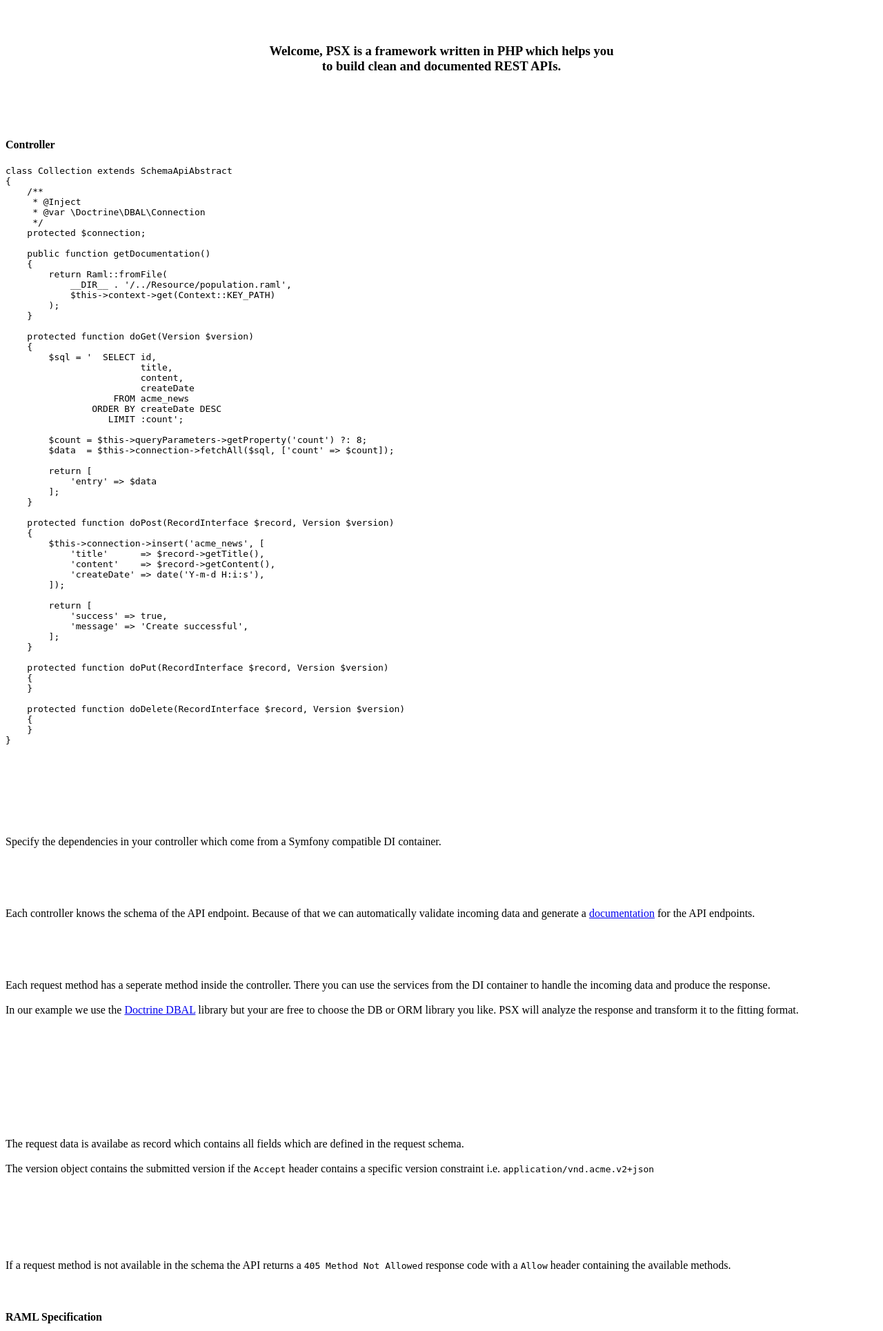
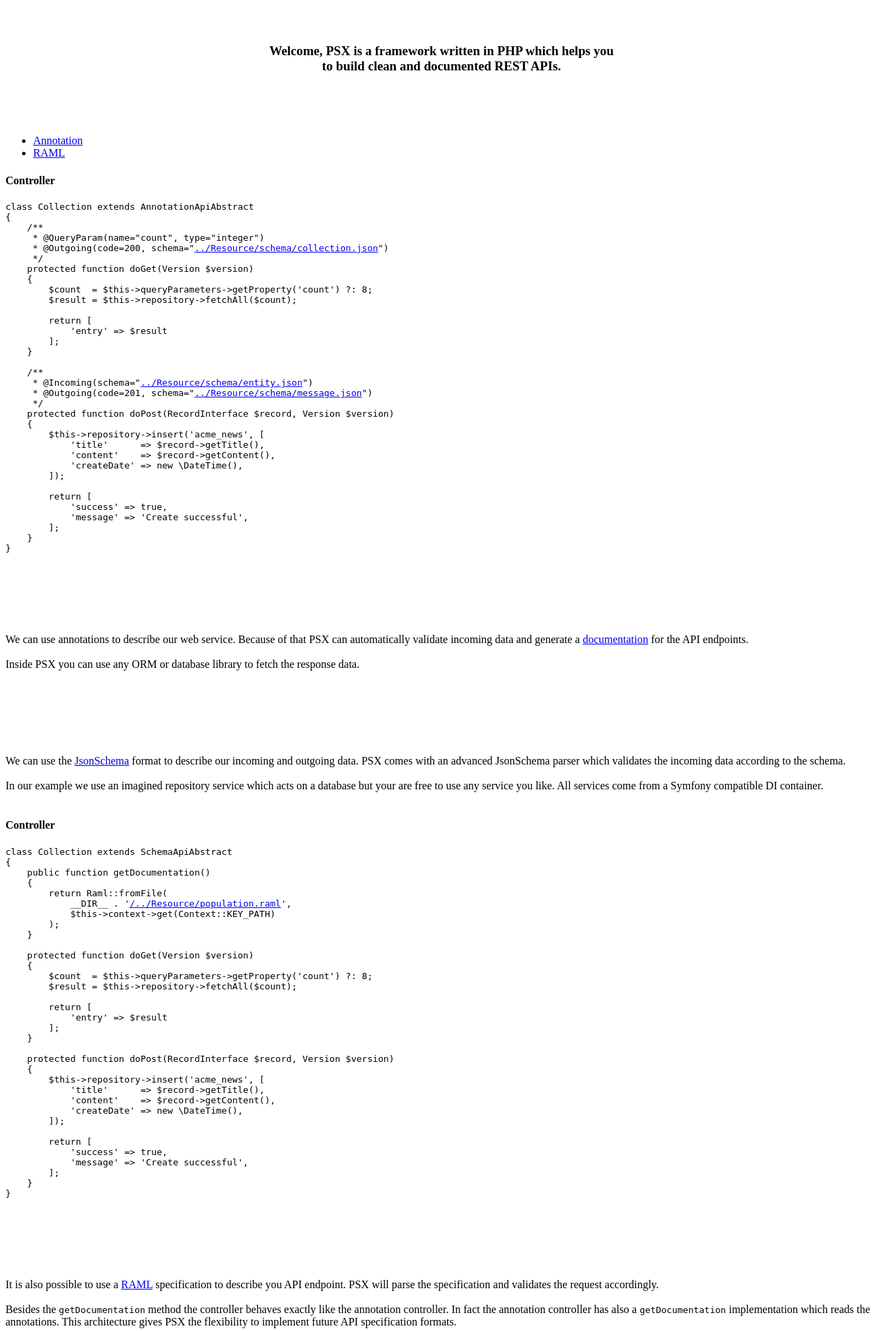
Before and after one commit to chriskapp/psx-website, a PHP site: page /psx/src/Phpsx/Website/Resource/index.html in a window 1280 px wide. Shown: the top 1929 px of the page at 69% size. Run offline with PHP 8.4, Linux system fonts and the light colour scheme.

Commit message:
add annotation api controller and update landing page

```diff
--- a/src/Phpsx/Website/Resource/index.html
+++ b/src/Phpsx/Website/Resource/index.html
@@ -6,6 +6,8 @@
 <body>
 
 <?php include($location . '/inc/header.html'); ?>
+
+
 
 <div class="row">
     <div class="col-md-12">
@@ -19,50 +21,46 @@
     </div>
 </div>
 
+
+<ul class="nav nav-tabs" role="tablist">
+    <li role="presentation" class="active"><a href="#annotation" aria-controls="annotation" role="tab" data-toggle="tab">Annotation</a></li>
+    <li role="presentation"><a href="#raml" aria-controls="profile" role="tab" data-toggle="tab">RAML</a></li>
+</ul>
+
+<div class="tab-content">
+    <!-- ANNOTATION ======================================================== -->
+    <div role="tabpanel" class="tab-pane active" id="annotation">
+
 <div class="row">
     <div class="col-md-6">
         <div class="psx-code-box">
             <h4>Controller</h4>
-            <pre><code class="php">class Collection extends SchemaApiAbstract
+            <pre><code class="php">class Collection extends AnnotationApiAbstract
 {
     /**
-     * @Inject
-     * @var \Doctrine\DBAL\Connection
+     * @QueryParam(name="count", type="integer")
+     * @Outgoing(code=200, schema="<a href="#" onclick="loadSpec('jsonschema-collection', 'json');return false;">../Resource/schema/collection.json</a>")
      */
-    protected $connection;
-
-    public function getDocumentation()
-    {
-        return Raml::fromFile(
-            __DIR__ . '/../Resource/population.raml',
-            $this-&gt;context-&gt;get(Context::KEY_PATH)
-        );
-    }
-
     protected function doGet(Version $version)
     {
-        $sql = '  SELECT id,
-                         title,
-                         content,
-                         createDate
-                    FROM acme_news
-                ORDER BY createDate DESC
-                   LIMIT :count';
-
-        $count = $this-&gt;queryParameters-&gt;getProperty('count') ?: 8;
-        $data  = $this-&gt;connection-&gt;fetchAll($sql, ['count' => $count]);
+        $count  = $this-&gt;queryParameters-&gt;getProperty('count') ?: 8;
+        $result = $this-&gt;repository-&gt;fetchAll($count);
 
         return [
-            'entry' =&gt; $data
+            'entry' =&gt; $result
         ];
     }
 
+    /**
+     * @Incoming(schema="<a href="#" onclick="loadSpec('jsonschema-entity', 'json');return false;">../Resource/schema/entity.json</a>")
+     * @Outgoing(code=201, schema="<a href="#" onclick="loadSpec('jsonschema-message', 'json');return false;">../Resource/schema/message.json</a>")
+     */
     protected function doPost(RecordInterface $record, Version $version)
     {
-        $this-&gt;connection-&gt;insert('acme_news', [
-            'title'      => $record->getTitle(),
-            'content'    => $record->getContent(),
-            'createDate' => date('Y-m-d H:i:s'),
+        $this-&gt;repository-&gt;insert('acme_news', [
+            'title'      => $record-&gt;getTitle(),
+            'content'    => $record-&gt;getContent(),
+            'createDate' => new \DateTime(),
         ]);
 
         return [
@@ -70,16 +68,7 @@
             'message' =&gt; 'Create successful',
         ];
     }
-
-    protected function doPut(RecordInterface $record, Version $version)
-    {
-    }
-
-    protected function doDelete(RecordInterface $record, Version $version)
-    {
-    }
 }
-
 
 </code></pre>
         </div>
@@ -91,70 +80,33 @@
         <div class="psx-annotation">
             <p>
             <br>
-            Specify the dependencies in your controller which come from a
-            Symfony compatible DI container.
+            We can use annotations to describe our web service. Because of
+            that PSX can automatically validate incoming data and generate a
+            <a href="http://example.phpsx.org/documentation/#/api/">documentation</a>
+            for the API endpoints.
+            <br>
+            <br>
+            Inside PSX you can use any ORM or database library to fetch the
+            response data.
             <br>
             <br>
             </p>
         </div>
         <br>
-        <div class="psx-annotation">
-            <p>
-            <br>
-            Each controller knows the schema of the API endpoint. Because of
-            that we can automatically validate incoming data and generate a
-            <a href="http://example.phpsx.org/documentation/#/api/">documentation</a>
-            for the API endpoints.
-            <br>
-            <br>
-            </p>
-        </div>
+        <br>
         <br>
         <div class="psx-annotation">
             <p>
             <br>
-            Each request method has a seperate method inside the controller.
-            There you can use the services from the DI container to handle the
-            incoming data and produce the response.
+            We can use the <a href="http://json-schema.org/">JsonSchema</a> format
+            to describe our incoming and outgoing data. PSX comes with an
+            advanced JsonSchema parser which validates the
+            incoming data according to the schema.
             <br>
             <br>
-            In our example we use the <a href="https://github.com/doctrine/dbal">Doctrine DBAL</a>
-            library but your are free to choose the DB or ORM library you like.
-            PSX will analyze the response and transform it to the fitting format.
-            <br>
-            <br>
-            <br>
-            <br>
-            <br>
-            <br>
-            <br>
-            </p>
-        </div>
-        <br>
-        <div class="psx-annotation">
-            <p>
-            <br>
-            The request data is availabe as record which contains all fields
-            which are defined in the request schema.
-            <br>
-            <br>
-            The version object contains the submitted version if the
-            <code>Accept</code> header contains a specific version constraint
-            i.e. <code>application/vnd.acme.v2+json</code>
-            <br>
-            <br>
-            <br>
-            <br>
-            </p>
-        </div>
-        <br>
-        <div class="psx-annotation">
-            <p>
-            <br>
-            If a request method is not available in the schema the API returns
-            a <code>405 Method Not Allowed</code> response code with a
-            <code>Allow</code> header containing the available methods.
-            <br>
+            In our example we use an imagined repository service which
+            acts on a database but your are free to use any service you like.
+            All services come from a Symfony compatible DI container.
             <br>
             <br>
             </p>
@@ -162,13 +114,124 @@
     </div>
 </div>
 
-<div class="psx-body-ruler"></div>
+    </div>
+    <!-- RAML ============================================================== -->
+    <div role="tabpanel" class="tab-pane" id="raml">
 
 <div class="row">
     <div class="col-md-6">
         <div class="psx-code-box">
-            <h4>RAML Specification</h4>
-            <pre><code class="yaml">#%RAML 0.8
+            <h4>Controller</h4>
+            <pre><code class="php">class Collection extends SchemaApiAbstract
+{
+    public function getDocumentation()
+    {
+        return Raml::fromFile(
+            __DIR__ . '<a href="#" onclick="loadSpec('raml-population', 'yaml');return false;">/../Resource/population.raml</a>',
+            $this-&gt;context-&gt;get(Context::KEY_PATH)
+        );
+    }
+
+    protected function doGet(Version $version)
+    {
+        $count  = $this-&gt;queryParameters-&gt;getProperty('count') ?: 8;
+        $result = $this-&gt;repository-&gt;fetchAll($count);
+
+        return [
+            'entry' =&gt; $result
+        ];
+    }
+
+    protected function doPost(RecordInterface $record, Version $version)
+    {
+        $this-&gt;repository-&gt;insert('acme_news', [
+            'title'      => $record-&gt;getTitle(),
+            'content'    => $record-&gt;getContent(),
+            'createDate' => new \DateTime(),
+        ]);
+
+        return [
+            'success' =&gt; true,
+            'message' =&gt; 'Create successful',
+        ];
+    }
+}
+
+</code></pre>
+        </div>
+    </div>
+    <div class="col-md-6 hidden-xs hidden-sm">
+        <br>
+        <br>
+        <br>
+        <div class="psx-annotation">
+            <p>
+            <br>
+            It is also possible to use a <a href="http://raml.org/">RAML</a>
+            specification to describe you API endpoint. PSX will parse the
+            specification and validates the request accordingly.
+            <br>
+            <br>
+            Besides the <code>getDocumentation</code> method the controller
+            behaves exactly like the annotation controller. In fact the
+            annotation controller has also a <code>getDocumentation</code>
+            implementation which reads the annotations. This architecture gives
+            PSX the flexibility to implement future API specification formats.
+            <br>
+            <br>
+            </p>
+        </div>
+    </div>
+</div>
+
+    </div>
+</div>
+
+<div class="psx-body-ruler"></div>
+
+<div class="row">
+    <div class="col-md-12">
+    <p>This was only a short introduction to give you an insight how a PSX
+    application works. If you are excited about the possibilities as we are you
+    can read the <a href="<?php echo $router->getUrl('Phpsx\Website\Application\About::doIndex'); ?>">about</a>
+    page for more informations or checkout the offical <a href="http://psx.readthedocs.org/en/latest/">documentation</a>.</p>
+    <br>
+    <div style="text-align:center">
+        <a href="<?php echo $router->getUrl('Phpsx\Website\Application\Bootstrap::doIndex'); ?>" class="btn btn-primary">Get started</a>
+        <a href="<?php echo $router->getUrl('Phpsx\Website\Application\Download::doIndex'); ?>" class="btn btn-default">Download</a>
+    </div>
+    <br>
+    <br>
+    </div>
+</div>
+
+<div class="modal fade" id="myModal" tabindex="-1" role="dialog" aria-labelledby="myModalLabel">
+  <div class="modal-dialog" role="document">
+    <div class="modal-content">
+      <div class="modal-header">
+        <button type="button" class="close" data-dismiss="modal" aria-label="Close"><span aria-hidden="true">&times;</span></button>
+        <h4 class="modal-title" id="myModalLabel">Source</h4>
+      </div>
+      <div class="modal-body">
+        <div id="modalSource"></div>
+      </div>
+    </div>
+  </div>
+</div>
+
+<?php include($location . '/inc/footer.html'); ?>
+
+<script type="text/javascript">
+function loadSpec(id, lang) {
+    $('#modalSource').html('<pre class="' + lang + '"><code>' + $('#' + id).html() + '</code></pre>');
+    hljs.highlightBlock($('#modalSource pre')[0]);
+    $('#myModal').modal({
+        show: true
+    });
+}
+</script>
+
+<script type="text/yaml" id="raml-population">#%RAML 0.8
 title: Acme API
 baseUri: http://acme.com
 version: v1
@@ -193,44 +256,9 @@
         body:
           application/json:
             schema: !include schema/message.json
-</code></pre>
-        </div>
-    </div>
-    <div class="col-md-6 hidden-xs hidden-sm">
-        <br>
-        <br>
-        <div class="psx-annotation">
-            <p>
-            <br>
-            The API schema can be described in the <a href="http://raml.org/">RAML</a>
-            format. PSX reads the specification from the path and validates the
-            request data according to the schema.
-            <br>
-            <br>
-            </p>
-        </div>
-        <br>
-        <br>
-        <br>
-        <div class="psx-annotation">
-            <p>
-            <br>
-            It is possible to include <a href="http://json-schema.org/">JSON schema</a>
-            specifications which describe the request and response body.
-            <br>
-            <br>
-            </p>
-        </div>
-    </div>
-</div>
+</script>
 
-<div class="psx-body-ruler"></div>
-
-<div class="row">
-    <div class="col-md-6">
-        <div class="psx-code-box">
-            <h4>JSON Schema entity.json</h4>
-            <pre><code class="json">{
+<script type="text/json" id="jsonschema-entity">{
     "$schema": "http://json-schema.org/draft-04/schema#",
     "title": "news",
     "description": "News entry",
@@ -255,13 +283,9 @@
         }
     }
 }
+</script>
 
-</code></pre>
-        </div>
-
-        <div class="psx-code-box">
-            <h4>JSON Schema collection.json</h4>
-            <pre><code class="json">{
+<script type="text/json" id="jsonschema-collection">{
     "$schema": "http://json-schema.org/draft-04/schema#",
     "title": "collection",
     "description": "Collection of news entries",
@@ -275,75 +299,25 @@
         }
     }
 }
+</script>
 
-</code></pre>
-        </div>
-
-    </div>
-    <div class="col-md-6 hidden-xs hidden-sm">
-        <br>
-        <br>
-        <div class="psx-annotation">
-            <p>
-            <br>
-            It is great to have a framework independent format which describes
-            your data. Since JSON schema is the de facto standard for describing
-            JSON data you probably already have a schema wich you can utilize
-            with PSX. If not it is a great way to start defining a schema.
-            <br>
-            <br>
-            </p>
-        </div>
-        <br>
-        <br>
-        <br>
-        <br>
-        <br>
-        <br>
-        <br>
-        <br>
-        <br>
-        <br>
-        <br>
-        <br>
-        <br>
-        <br>
-        <br>
-        <br>
-        <div class="psx-annotation">
-            <p>
-            <br>
-            PSX provides an advanced JSON schema parser which can handle local
-            and remote schema referenes.
-            <br>
-            <br>
-            </p>
-        </div>
-    </div>
-</div>
-
-<div class="psx-body-ruler"></div>
-
-<div class="row">
-    <div class="col-md-12">
-    <p>This was a short introduction how a PSX application works. If you are
-    excited about the possibilities as we are you can read the
-    <a href="<?php echo $router->getUrl('Phpsx\Website\Application\About::doIndex'); ?>">about</a>
-    page for more informations or checkout the offical <a href="http://psx.readthedocs.org/en/latest/">documentation</a>.</p>
-    <br>
-    <div style="text-align:center">
-        <a href="<?php echo $router->getUrl('Phpsx\Website\Application\Bootstrap::doIndex'); ?>" class="btn btn-primary">Get started</a>
-        <a href="<?php echo $router->getUrl('Phpsx\Website\Application\Download::doIndex'); ?>" class="btn btn-default">Download</a>
-    </div>
-    <br>
-    <br>
-    </div>
-</div>
-
-
-
-
-<?php include($location . '/inc/footer.html'); ?>
+<script type="text/json" id="jsonschema-message">{
+    "$schema": "http://json-schema.org/draft-04/schema#",
+    "title": "message",
+    "description": "Response message",
+    "type": "object",
+    "properties": {
+        "success": {
+            "type": "boolean",
+            "description": "Indicates whether the operation was successful"
+        },
+        "message": {
+            "type": "string",
+            "description": "Human readable description what happened"
+        }
+    }
+}
+</script>
 
 </body>
 </html>
```
Also changed, not shown: public/css/default.css (deleted, +0 -275 lines), src/Phpsx/Website/Resource/about.html (+32 -6 lines), public/css/app.css.
